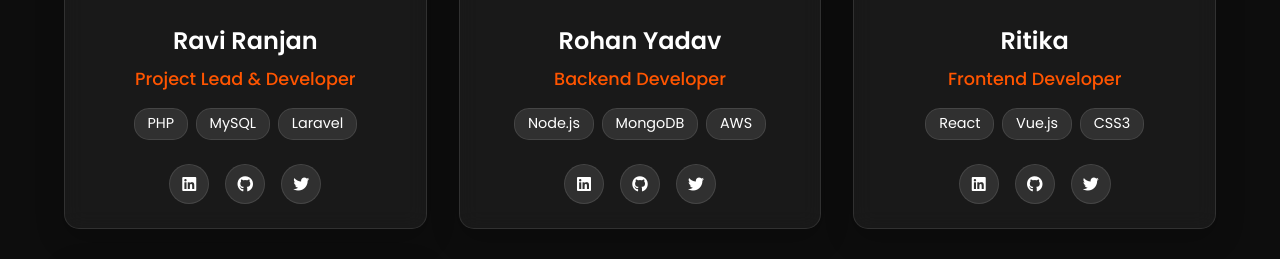
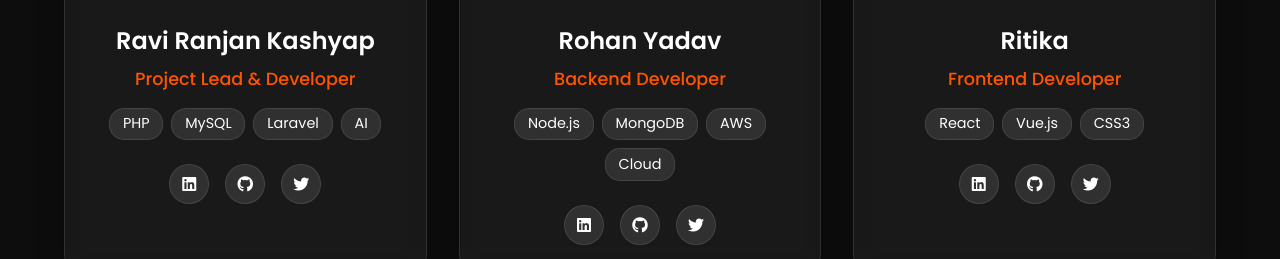
Before and after one commit to Raviranjan010/Innocascade, a PHP site: page /about.php in a window 1280 px wide. Shown: the part 1128-1387 px from the top of the page. Run offline with PHP 8.4, Linux system fonts and the light colour scheme; a stand-in replaces the project's code that opens the database connection.

Commit message:
Update about.php

```diff
--- a/about.php
+++ b/about.php
@@ -675,12 +675,13 @@ session_start();
                         </div>
                     </div>
                     <div class="member-info">
-                        <h3>Ravi Ranjan</h3>
+                        <h3>Ravi Ranjan Kashyap</h3>
                         <p class="member-role">Project Lead & Developer</p>
                         <div class="member-skills">
                             <span>PHP</span>
                             <span>MySQL</span>
                             <span>Laravel</span>
+                            <span>AI</span>
                         </div>
                         <div class="social-links">
                             <a href="https://www.linkedin.com/in/ravi-web-developer/" class="social-link linkedin"><i class="fab fa-linkedin"></i></a>
@@ -708,6 +709,7 @@ session_start();
                             <span>Node.js</span>
                             <span>MongoDB</span>
                             <span>AWS</span>
+                            <span>Cloud</span>
                         </div>
                         <div class="social-links">
                             <a href="https://www.linkedin.com/in/rohan2004/" class="social-link linkedin"><i class="fab fa-linkedin"></i></a>
@@ -808,4 +810,5 @@ session_start();
         </div>
     </footer>
 </body>
+
 </html>
```
